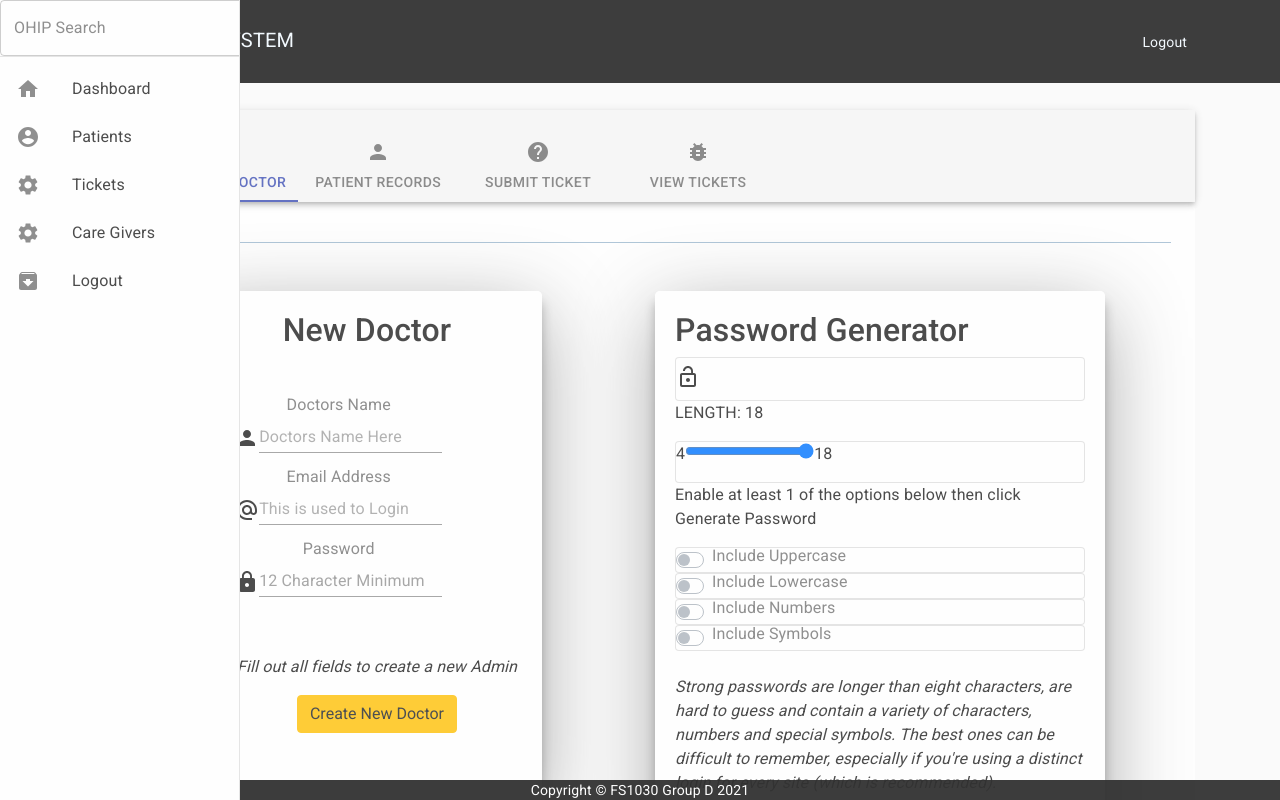
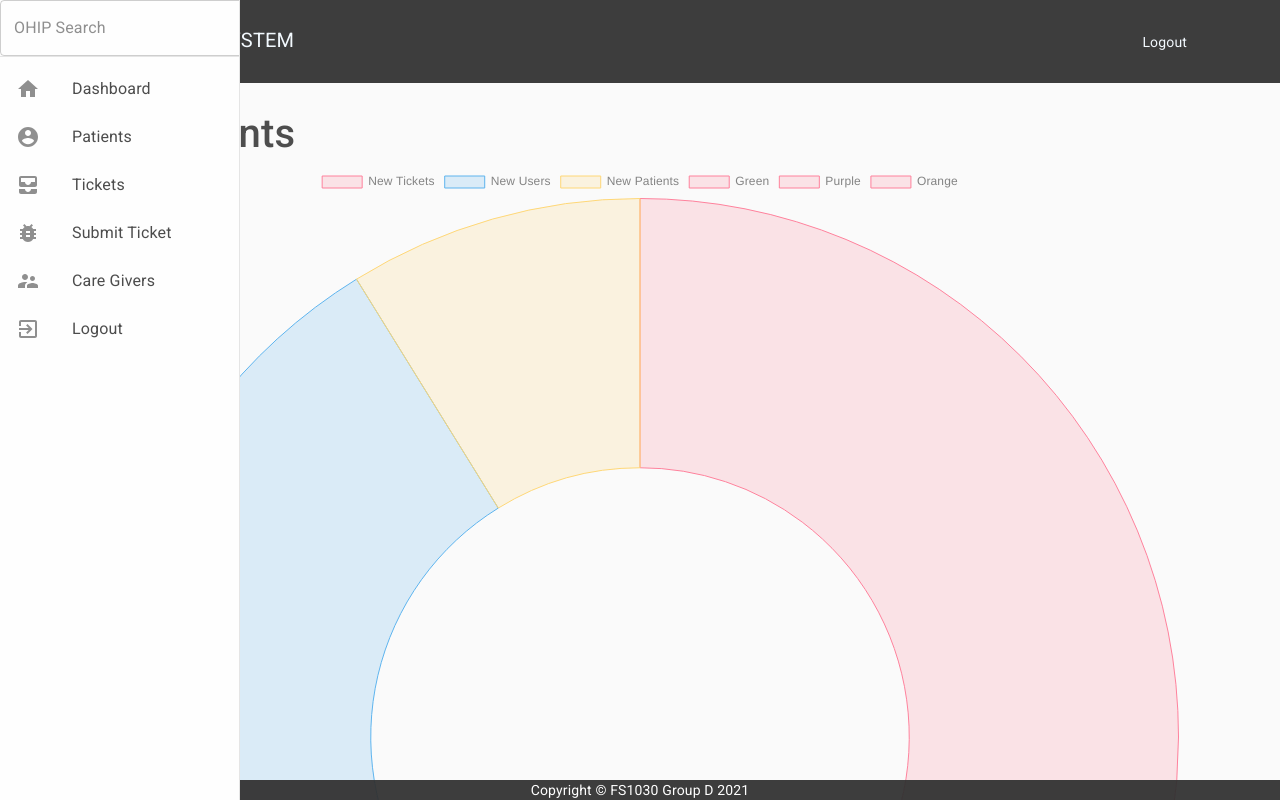
Before and after one commit to espernguyen97/FS1030-Group-Project-Electronical-Medical-Record-Management-System, a React (Create React App) app: page /submissions in a window 1280 px wide. Shown: the top 800 px of the page. Built offline with nearby package versions, Linux system fonts and the light colour scheme; sample sign-in values are in the browser's storage.

Commit message:
sidenav breakout of pages

```diff
--- a/package.json
+++ b/package.json
@@ -11,8 +11,10 @@
     "@testing-library/react": "^9.5.0",
     "@testing-library/user-event": "^7.2.1",
     "bootstrap": "^4.5.0",
+    "chart.js": "^3.4.1",
     "generate-password": "^1.6.0",
     "react": "^16.13.1",
+    "react-chartjs-2": "^3.0.3",
     "react-dom": "^16.13.1",
     "react-reveal": "^1.2.2",
     "react-router-dom": "^5.2.0",
--- a/src/App.js
+++ b/src/App.js
@@ -5,8 +5,13 @@ import Footer from './components/shared/footer'
 import { BrowserRouter, Switch, Route } from 'react-router-dom'
 import Login from './components/pages/Login'
 import Listing from './components/pages/Listing'
+import Caregivers from './components/pages/CareGivers'
+import SubmitTicket from './components/pages/SubmitTicket'
+import TicketList from './components/pages/Tickets'
+import Patients from './components/pages/Patients'
 import PrivateRoute from './components/shared/PrivateRoute'
 import NotFound from './components/404';
+
 
 function App() {
   return (
@@ -17,6 +22,21 @@ function App() {
           <PrivateRoute path="/submissions">
             <Listing />
           </PrivateRoute>
+          <PrivateRoute path="/CareGivers">
+            <Caregivers />
+          </PrivateRoute>
+          <PrivateRoute path="/Submit_Ticket">
+            <SubmitTicket />
+          </PrivateRoute>
+          <PrivateRoute path="/Tickets">
+            <TicketList />
+          </PrivateRoute>
+          <PrivateRoute path="/Patients">
+            <Patients />
+          </PrivateRoute>
+          <PrivateRoute path="/logout">
+            <Listing />
+          </PrivateRoute>
           <Route path="*" component={NotFound} />
         </Switch>
         <Footer />
--- a/src/components/Adminpanel.js
+++ b/src/components/Adminpanel.js
@@ -1,145 +1,36 @@
 import React from 'react';
-import PropTypes from 'prop-types';
-import { makeStyles } from '@material-ui/core/styles';
-import AppBar from '@material-ui/core/AppBar';
-import Tabs from '@material-ui/core/Tabs';
-import Tab from '@material-ui/core/Tab';
-import SupervisorAccountIcon from '@material-ui/icons/SupervisorAccount';
-import Typography from '@material-ui/core/Typography';
-import Box from '@material-ui/core/Box';
-import EnhancedTable from './userlist/list';
-import CU from './pages/CU';
-import PwGen from './pwgen/pwgen';
-import { Row,Col} from 'reactstrap';
-import PersonIcon from '@material-ui/icons/Person';
-import BugReportIcon from '@material-ui/icons/BugReport';
-import HelpIcon from '@material-ui/icons/Help';
-import TicketSubmissionsList from './Ticket_System/Ticket_Listing';
-import TicketInput from './Ticket_System/Ticket_Input';
+import { Doughnut } from 'react-chartjs-2';
 
-function TabPanel(props) {
-  const { children, value, index, ...other } = props;
-
-  return (
-    <div
-      role="tabpanel"
-      hidden={value !== index}
-      id={`scrollable-force-tabpanel-${index}`}
-      aria-labelledby={`scrollable-force-tab-${index}`}
-      {...other}
-      classname="adminpanel"
-    >
-      {value === index && (
-        <Box p={3}>
-          <Typography>{children}</Typography>
-        </Box>
-      )}
-    </div>
-  );
-}
-
-TabPanel.propTypes = {
-  children: PropTypes.node,
-  index: PropTypes.any.isRequired,
-  value: PropTypes.any.isRequired,
+const data = {
+  labels: ['New Tickets', 'New Users', 'New Patients', 'Green', 'Purple', 'Orange'],
+  datasets: [
+    {
+      label: '# of Votes',
+      data: [12, 19, 3],
+      backgroundColor: [
+        'rgba(255, 99, 132, 0.2)',
+        'rgba(54, 162, 235, 0.2)',
+        'rgba(255, 206, 86, 0.2)',
+      ],
+      borderColor: [
+        'rgba(255, 99, 132, 1)',
+        'rgba(54, 162, 235, 1)',
+        'rgba(255, 206, 86, 1)',
+      ],
+      borderWidth: 1,
+    },
+  ],
 };
 
-function a11yProps(index) {
-  return {
-    id: `scrollable-force-tab-${index}`,
-    'aria-controls': `scrollable-force-tabpanel-${index}`,
-  };
-}
+const AdminPanel = () => (
+  <>
+    <div className='header'>
+      <h1 className='title'>New Events</h1>
+      <div className='links'>
+      </div>
+    </div>
+    <Doughnut data={data} />
+  </>
+);
 
-const useStyles = makeStyles((theme) => ({
-  root: {
-    flexGrow: 1,
-    width: '100%',
-    backgroundColor: theme.palette.background.paper,
-  },
-  heading: {
-    fontSize: theme.typography.pxToRem(15),
-    fontWeight: theme.typography.fontWeightRegular,
-  },
-
-}));
-
-export default function AdminPanel() {
-  const classes = useStyles();
-  const [value, setValue] = React.useState(0);
-
-  const handleChange = (event, newValue) => {
-    setValue(newValue);
-  };
-
-  return (
-    <div className={classes.root}>
-      <AppBar position="static" color="default">
-        <br/>
-        <Tabs
-          value={value}
-          onChange={handleChange}
-          variant="scrollable"
-          scrollButtons="on"
-          indicatorColor="primary"
-          textColor="primary"
-          aria-label="scrollable force tabs example"
-        >
-          <Tab label="Create New Doctor" icon={<SupervisorAccountIcon />} {...a11yProps(0)} />
-          <Tab label="Patient Records" icon={ <PersonIcon/> } {...a11yProps(1)} />
-          <Tab label="Submit Ticket" icon={ <HelpIcon/> } {...a11yProps(2)} />
-          <Tab label="View Tickets" icon={ <BugReportIcon/> } {...a11yProps(3)} />
-        </Tabs>
-      </AppBar>
-      <TabPanel value={value} index={0}>
-            <hr class="yellow"/>
-            <Row className="my-5">
-                  <Col>
-                      <CU/> {/* Create User Section*/}
-                  </Col>
-                  <Col>
-                      <PwGen/> {/* Password Gen*/}
-                  </Col>
-            </Row>
-        <hr class="yellow"/>
-
-      </TabPanel>
-      <TabPanel value={value} index={1}>
-          <br/>
-            <hr class="yellow"/>
-            <Row>
-                  <Col>
-                    <div className={classes.root}>
-                      <EnhancedTable/>   {/* User Table*/}
-                    </div>
-                        <hr class="yellow"/>
-                  </Col>
-            </Row>
-      </TabPanel>
-      <TabPanel value={value} index={2}>
-          <br/>
-            <hr class="yellow"/>
-            <Row>
-                  <Col>
-                    <div className={classes.root}>
-                      <TicketInput/>   {/* Submit Ticket*/}
-                    </div>
-                        <hr class="yellow"/>
-                  </Col>
-            </Row>
-      </TabPanel>
-      <TabPanel value={value} index={3}>
-          <br/>
-            <hr class="yellow"/>
-            <Row>
-                  <Col>
-                    <div className={classes.root}>
-                      <TicketSubmissionsList/>   {/* View Ticket*/}
-                    </div>
-                        <hr class="yellow"/>
-                  </Col>
-            </Row>
-      </TabPanel>
-    </div>
-  );
-}
+export default AdminPanel;
--- a/src/components/pages/CU.js
+++ b/src/components/pages/CU.js
@@ -48,7 +48,7 @@ const CU = () => {
         <main>
             <Container className="containerCU">
                 <center>
-                <h2>New Doctor</h2>
+                <h2>New Care Giver</h2>
                 <Form className="my-5" onSubmit={formSubmit}>
                     <FormGroup row>
                         <Col sm={10}>
--- /dev/null
+++ b/src/components/pages/CareGivers.js
@@ -0,0 +1,28 @@
+import React from 'react';
+import CssBaseline from '@material-ui/core/CssBaseline';
+import Container from '@material-ui/core/Container';
+import { Row,Col} from 'reactstrap';
+import CU from './CU';
+import PwGen from '../pwgen/pwgen';
+import SideNav from '../shared/SideNav';
+
+export default function Caregivers() {
+    return (
+      <React.Fragment>
+          <SideNav/>
+        <CssBaseline />
+        <Container fixed>
+        <hr class="yellow"/>
+            <Row className="my-5">
+                  <Col>
+                      <CU/> {/* Create User Section*/}
+                  </Col>
+                  <Col>
+                      <PwGen/> {/* Password Gen*/}
+                  </Col>
+            </Row>
+        <hr class="yellow"/>
+        </Container>
+      </React.Fragment>
+    );
+  }
--- /dev/null
+++ b/src/components/pages/Patients.js
@@ -0,0 +1,24 @@
+import React from 'react';
+import CssBaseline from '@material-ui/core/CssBaseline';
+import Container from '@material-ui/core/Container';
+import { Row,Col} from 'reactstrap';
+import EnhancedTable from '../userlist/list';
+import SideNav from '../shared/SideNav';
+
+export default function Patients() {
+    return (
+      <React.Fragment>
+          <SideNav/>
+        <CssBaseline />
+        <Container fixed>
+        <hr class="yellow"/>
+            <Row className="my-5">
+                  <Col>
+                      <EnhancedTable/> {/* Create User Section*/}
+                  </Col>
+            </Row>
+        <hr class="yellow"/>
+        </Container>
+      </React.Fragment>
+    );
+  }
--- /dev/null
+++ b/src/components/pages/SubmitTicket.js
@@ -0,0 +1,24 @@
+import React from 'react';
+import CssBaseline from '@material-ui/core/CssBaseline';
+import Container from '@material-ui/core/Container';
+import { Row,Col} from 'reactstrap';
+import TicketInput from '../Ticket_System/Ticket_Input';
+import SideNav from '../shared/SideNav';
+
+export default function SubmitTicket() {
+    return (
+      <React.Fragment>
+          <SideNav/>
+        <CssBaseline />
+        <Container fixed>
+        <hr class="yellow"/>
+            <Row className="my-5">
+                  <Col>
+                      <TicketInput/> {/* Create User Section*/}
+                  </Col>
+            </Row>
+        <hr class="yellow"/>
+        </Container>
+      </React.Fragment>
+    );
+  }
--- /dev/null
+++ b/src/components/pages/Tickets.js
@@ -0,0 +1,24 @@
+import React from 'react';
+import CssBaseline from '@material-ui/core/CssBaseline';
+import Container from '@material-ui/core/Container';
+import { Row,Col} from 'reactstrap';
+import TicketSubmissionsList from '../Ticket_System/Ticket_Listing';
+import SideNav from '../shared/SideNav';
+
+export default function TicketList() {
+    return (
+      <React.Fragment>
+          <SideNav/>
+        <CssBaseline />
+        <Container fixed>
+        <hr class="yellow"/>
+            <Row className="my-5">
+                  <Col>
+                      <TicketSubmissionsList/> {/* Create User Section*/}
+                  </Col>
+            </Row>
+        <hr class="yellow"/>
+        </Container>
+      </React.Fragment>
+    );
+  }
--- a/src/components/shared/SideNav.js
+++ b/src/components/shared/SideNav.js
@@ -2,11 +2,13 @@ import React, { useState } from "react";
 import { Link as RouterLink } from "react-router-dom";
 import clsx from "clsx";
 import {CssBaseline,Drawer,Divider,List, ListItem,ListItemIcon,ListItemText,makeStyles} from "@material-ui/core";
-import SettingsIcon from "@material-ui/icons/Settings";
-import ArchiveIcon from "@material-ui/icons/Archive";
 import HomeIcon from '@material-ui/icons/Home';
 import AccountCircleIcon from "@material-ui/icons/AccountCircle";
 import Search from '../search';
+import SupervisorAccountIcon from '@material-ui/icons/SupervisorAccount';
+import BugReportIcon from '@material-ui/icons/BugReport';
+import AllInboxIcon from '@material-ui/icons/AllInbox';
+import ExitToAppIcon from '@material-ui/icons/ExitToApp';
 
 const drawerWidth = 240;
 
@@ -87,18 +89,23 @@ const SideNav = (props) => {
     },
     {
       text: "Tickets",
-      icon: <SettingsIcon />,
+      icon: <AllInboxIcon />,
       path: "/Tickets"
     },
     {
+      text: "Submit Ticket",
+      icon: <BugReportIcon />,
+      path: "/Submit_Ticket"
+    },
+    {
       text: "Care Givers",
-      icon: <SettingsIcon />,
+      icon: <SupervisorAccountIcon />,
       path: "/CareGivers"
     },
     {
       text: "Logout",
-      icon: <ArchiveIcon />,
-      path: "#"
+      icon: <ExitToAppIcon />,
+      path: "/logout"
     }
   ];
 
```
Also changed, not shown: 1 other file (tests, documents, lock files or other folders).
